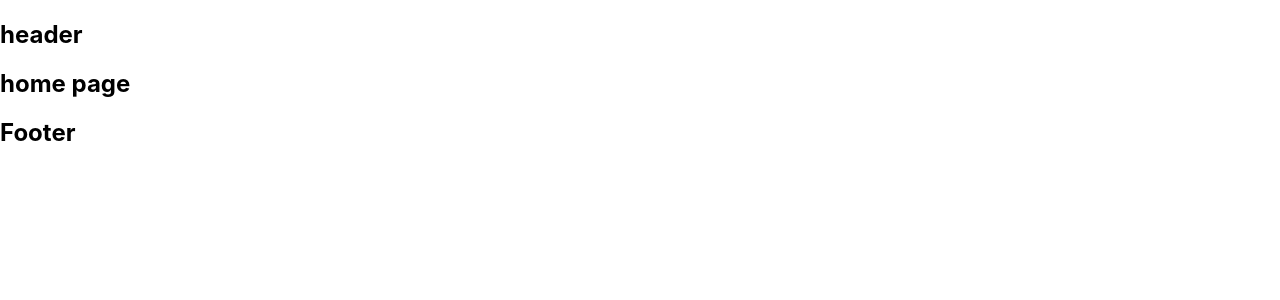
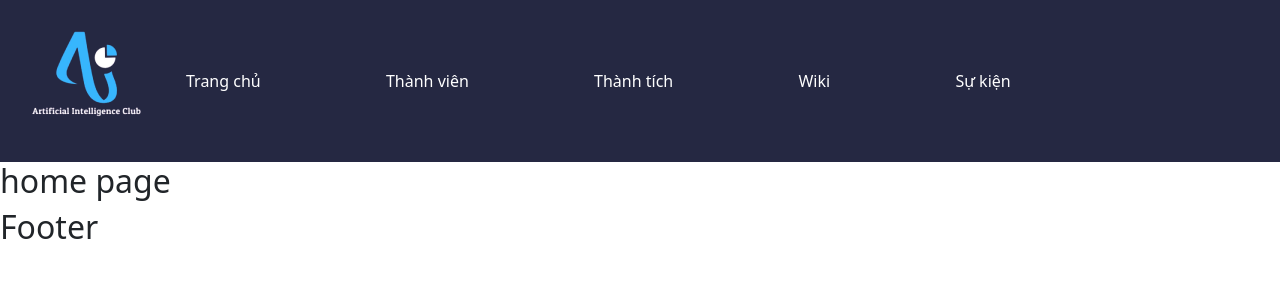
Before and after one commit to KhanhNhat242/FrontendWebH2.2, a React (Create React App) app: page / in a window 1280 px wide. Shown: the top 300 px of the page. Built offline with nearby package versions, Linux system fonts and the light colour scheme.

Commit message:
push cho Thong coi

```diff
--- /dev/null
+++ b/src/components/globalStyle/_variables.scss
@@ -0,0 +1,4 @@
+
+$primary: #252842;
+$defaultFont: Montserrat;
+$defaultColor: #37b6fd
--- a/src/components/header/Header.js
+++ b/src/components/header/Header.js
@@ -1,6 +1,37 @@
+import './Header.scss'
+import {Navbar, Container, Nav} from 'react-bootstrap'
+import 'bootstrap/dist/css/bootstrap.min.css'
+import logo from '../../assets/logoH22.png'
+
 function Header() {
     return (
-        <h2>header</h2>
+        <>
+            <Navbar expand="lg" className="nav header-wrapper">
+                <Container className='header-row'>
+                    <Navbar.Brand href="/" className='header-left'>
+                        <img src={logo} alt='logo' className='logo'/>
+                    </Navbar.Brand>
+                    <Navbar.Toggle aria-controls="navbarScroll" color='#fff'/>
+                    <Navbar.Collapse id="navbarScroll" className='header-right'>
+                        <Nav className="me-auto">
+                            <Nav.Link href="/" className='nav-item'>Trang chủ</Nav.Link>
+                        </Nav>
+                        <Nav className="me-auto">
+                            <Nav.Link href="/member" className='nav-item'>Thành viên</Nav.Link>
+                        </Nav>
+                        <Nav className="me-auto">
+                            <Nav.Link href="/achievement" className='nav-item'>Thành tích</Nav.Link>
+                        </Nav>
+                        <Nav className="me-auto">
+                            <Nav.Link href="/wiki" className='nav-item'>Wiki</Nav.Link>
+                        </Nav>
+                        <Nav className="me-auto">
+                            <Nav.Link href="/event" className='nav-item'>Sự kiện</Nav.Link>
+                        </Nav>
+                    </Navbar.Collapse>
+                </Container>
+            </Navbar>
+        </>
     )
 }
 
--- a/src/components/header/Header.scss
+++ b/src/components/header/Header.scss
@@ -0,0 +1,36 @@
+@import '../globalStyle/variables';
+
+.header-wrapper{
+    width: 100%;
+    background-color: $primary !important;
+
+    .header-row{
+        justify-content: space-between;
+        margin: 0 !important;
+        padding: 0 o !important;
+        width: 100%;
+
+        .navbar-toggler{
+            background-color: $defaultColor;
+        }
+
+        .header-left{
+            .logo{
+                width: 150px;
+                height: 136px;
+            }
+        }
+
+        .header-right{
+            // color: #fff;
+
+            .nav-item{
+                color: #fff;
+
+                &:hover{
+                    background-color: $defaultColor;
+                }
+            }
+        }
+    }
+}
```
Also changed, not shown: src/components/globalStyle/GlobalStyle.scss (added, +10 -0 lines).
